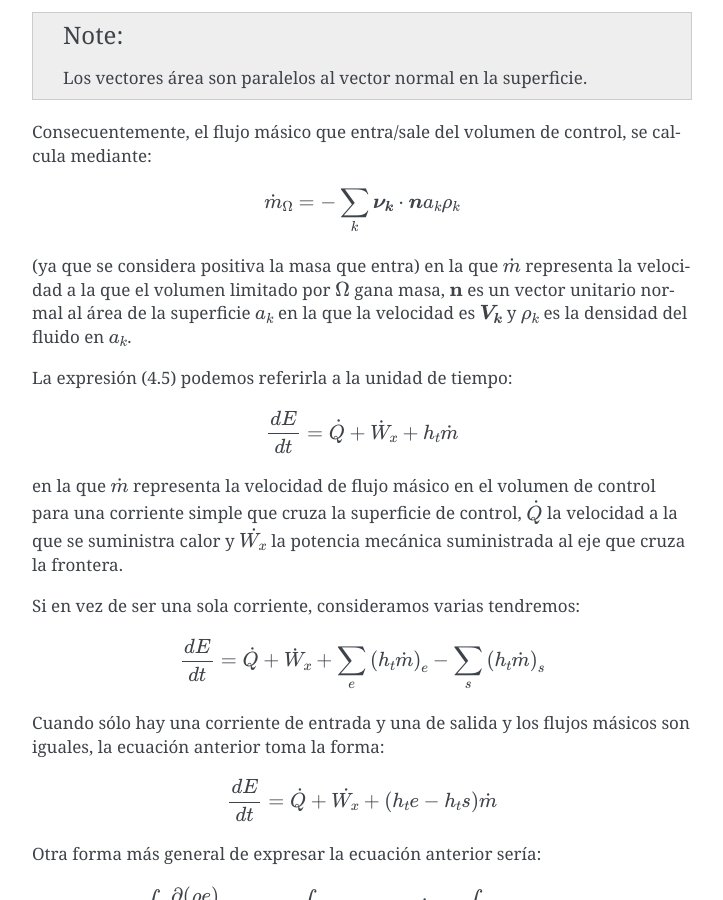
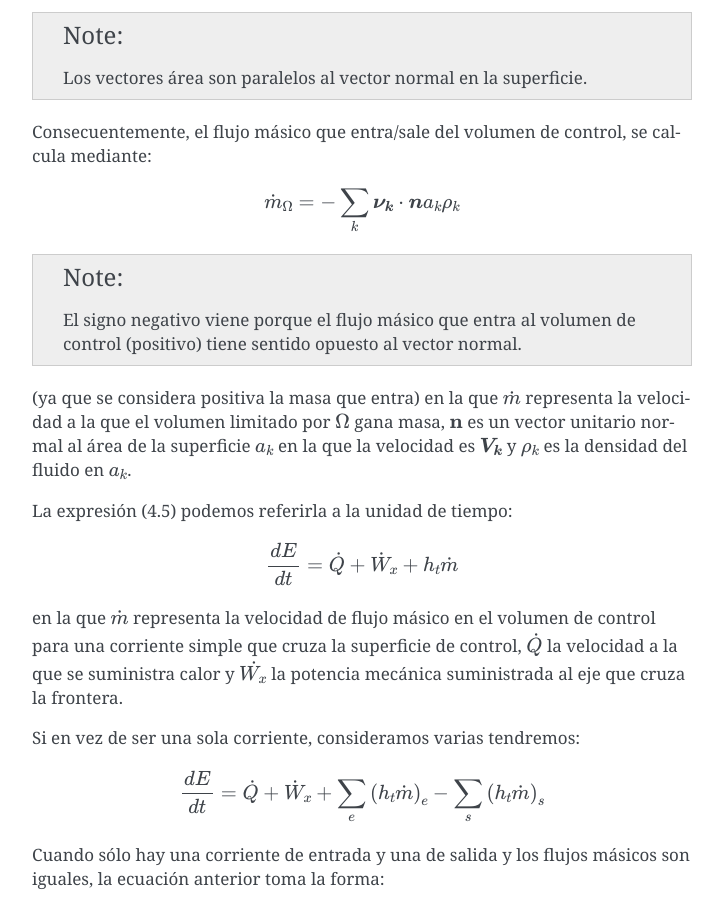
Before and after one commit to mantielero/termodinamica, a Sphinx documentation site: the page built from source/sistemas_abiertos_primer_principio.rst, in a window 1280 px wide and 900 px high, scrolled down 4152 px. Shown: the whole window, without its empty margins (388-1111 px from the left). Built offline with Sphinx 7.4.7, drawn with Linux system fonts in a browser that asks for light colours; pages that are not in the unit, such as notebooks, are missing from menus.

Commit message:
Update sistemas_abiertos_primer_principio.rst

```diff
--- a/source/sistemas_abiertos_primer_principio.rst
+++ b/source/sistemas_abiertos_primer_principio.rst
@@ -177,6 +177,10 @@ Consecuentemente, el flujo másico que entra/sale del volumen de control, se cal
 
    \dot{m}_\Omega = -\sum_k \boldsymbol{\nu_k} \cdot \boldsymbol{n} a_k \rho_k
 
+.. note::
+
+   El signo negativo viene porque el flujo másico que entra al volumen de control (positivo) tiene sentido opuesto al vector normal.
+
 (ya que se considera positiva la masa que entra) en la que :math:`\dot{m}` representa la velocidad a la que el volumen limitado por :math:`\Omega` gana masa, :math:`\textbf{n}` es un vector unitario normal al área de la superficie :math:`a_k` en la que la velocidad es :math:`\boldsymbol{V_k}` y :math:`\rho_k` es la densidad del fluido en :math:`a_k`.
 
 La expresión (4.5) podemos referirla a la unidad de tiempo:
```
